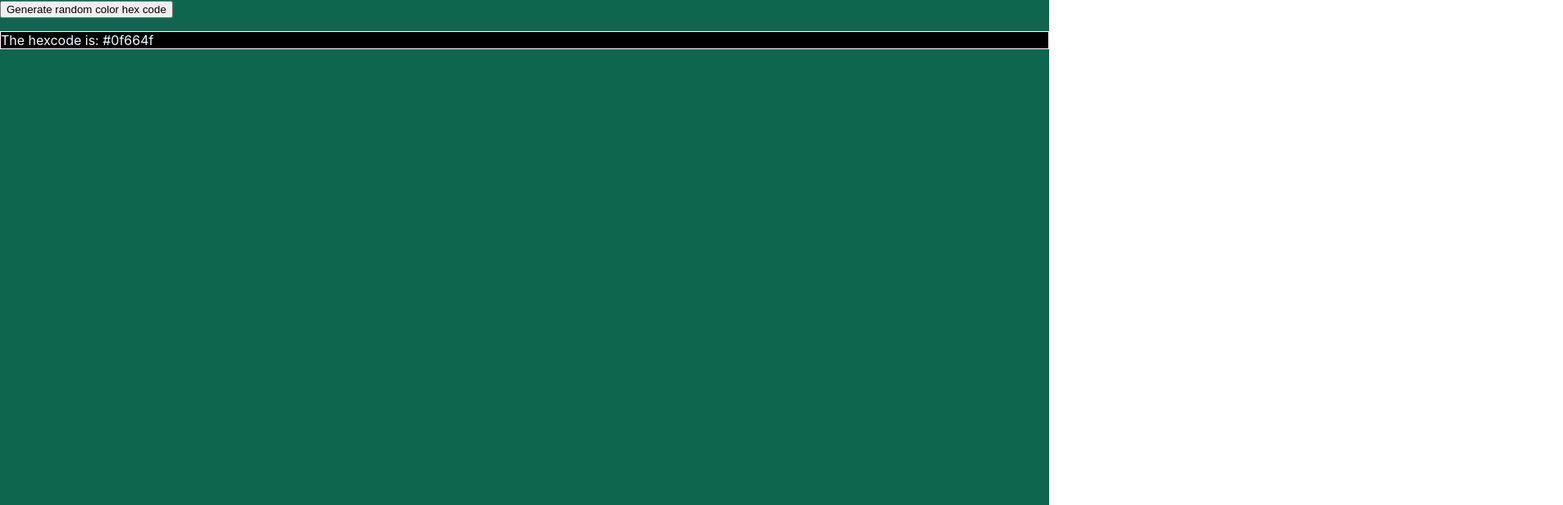
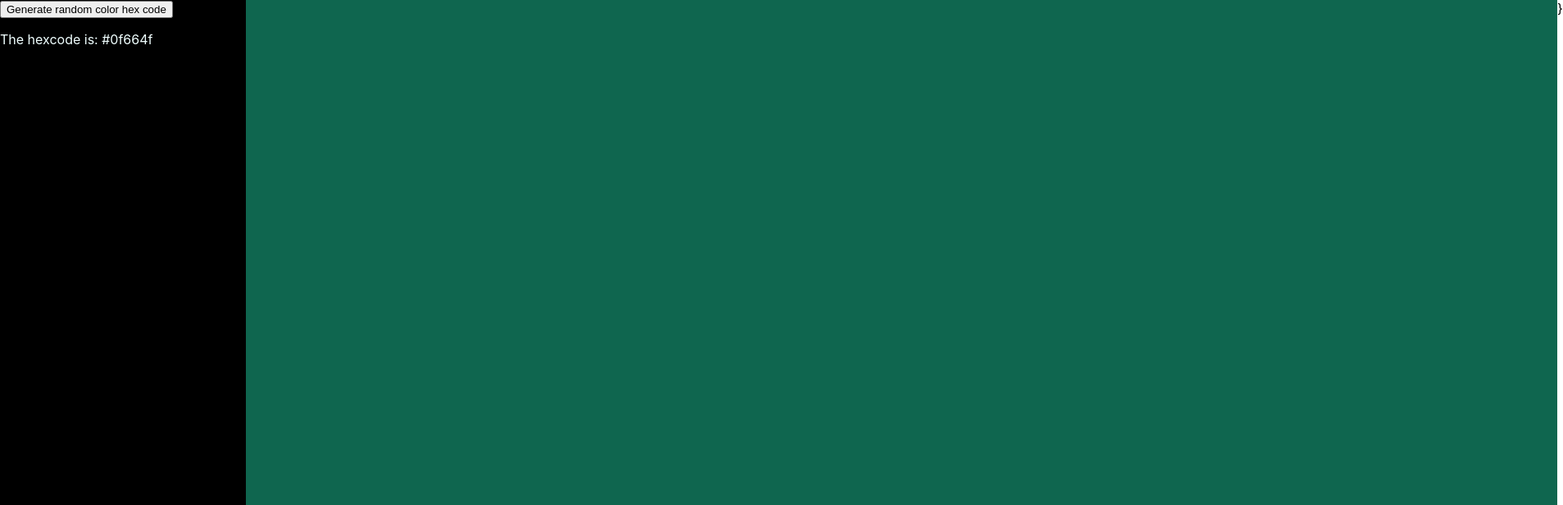
Before and after one commit to thomalexg/Random-Color-Generator-React-App, a React (Create React App) app in the folder randomcolor/: page / in a window 1280 px wide. Shown: the top 616 px of the page at 82% size, 1907 px wide, since content can reach past the window. Built offline with nearby package versions, Linux system fonts and the light colour scheme.

Commit message:
Still basic with improved code, but now I change two components with random

```diff
--- a/randomcolor/src/components/App.js
+++ b/randomcolor/src/components/App.js
@@ -1,4 +1,5 @@
 import React, { useState } from 'react';
+import Box from './Box';
 import SideBar from './Sidebar.js';
 
 // export default function App() {
@@ -26,12 +27,8 @@ export default function App() {
 
   return (
     <div className="App">
-      {/* <Box random={random}></Box> */}
-      <SideBar
-        random={random}
-        setRandom={setRandom}
-        randomHex={randomHex}
-      />
+      <SideBar random={random} setRandom={setRandom} randomHex={randomHex} />
+      <Box random={random}></Box> }
     </div>
   );
 }
--- a/randomcolor/src/components/Box.js
+++ b/randomcolor/src/components/Box.js
@@ -1,5 +1,7 @@
 import React from 'react';
 
 export default function Box(props) {
-  return <div className="Box">box</div>;
+  return (
+    <div className="Box" style={{ backgroundColor: `${props.random}` }}></div>
+  );
 }
--- a/randomcolor/src/components/Sidebar.js
+++ b/randomcolor/src/components/Sidebar.js
@@ -4,7 +4,7 @@ import React from 'react';
 
 export default function SideBar(props) {
   return (
-    <div className="SideBar" style={{ backgroundColor: `${props.random}` }}>
+    <div className="SideBar" style={{ backgroundColor: 'black' }}>
       <button
         className="SideBarButton"
         onClick={() => {
--- a/randomcolor/src/index.css
+++ b/randomcolor/src/index.css
@@ -16,25 +16,21 @@ code {
   display: inline-flex;
 }
 .SideBar {
-  width: 100vh;
+  width: 100vw;
   height: 100vh;
   background-color: black;
   color: azure;
 }
-.hexcodeis {
-  background-color: black;
-  border: 1px solid white;
-}
 .SideBar {
-  transition: 0.5s all ease;
-  width: 100vw;
+  width: 300px;
   height: 100vh;
   background-color: black;
   color: azure;
 }
 
 .Box {
+  transition: 0.5s all ease;
   background-color: beige;
-  height: 100vh;
-  width: 100vh;
+  height: 100rem;
+  width: 100rem;
 }
```
Also changed, not shown: 1 other file (tests, documents, lock files or other folders).
